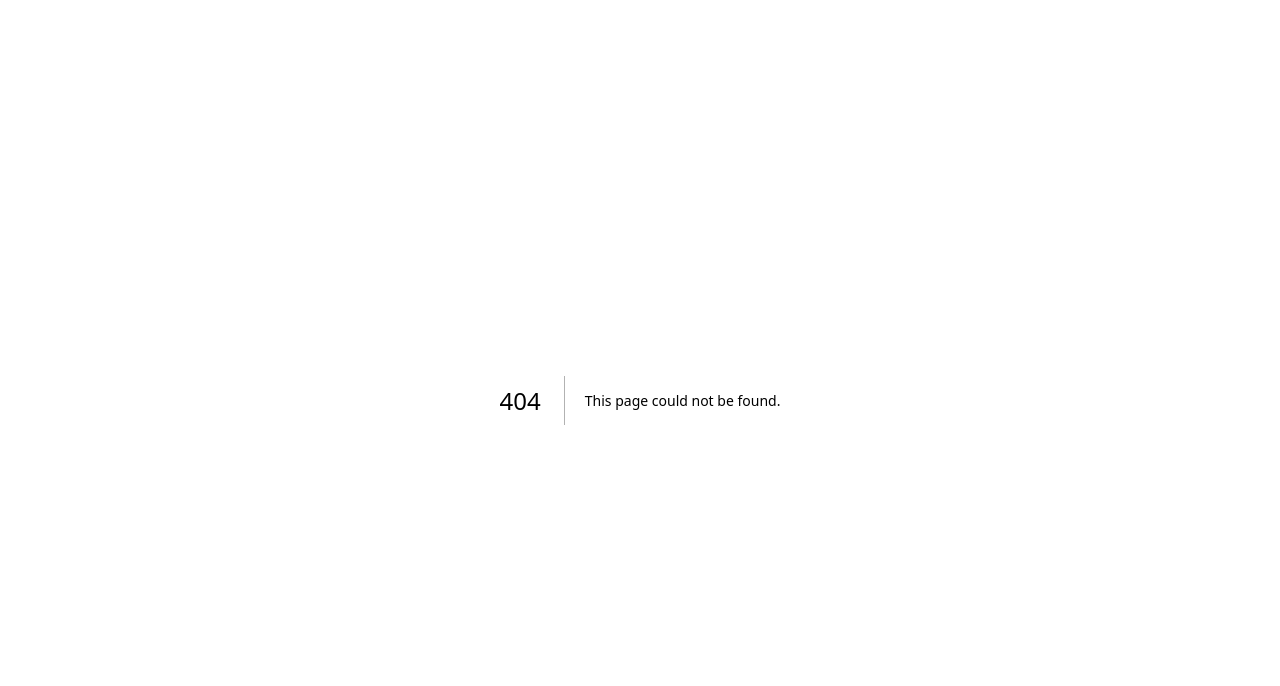
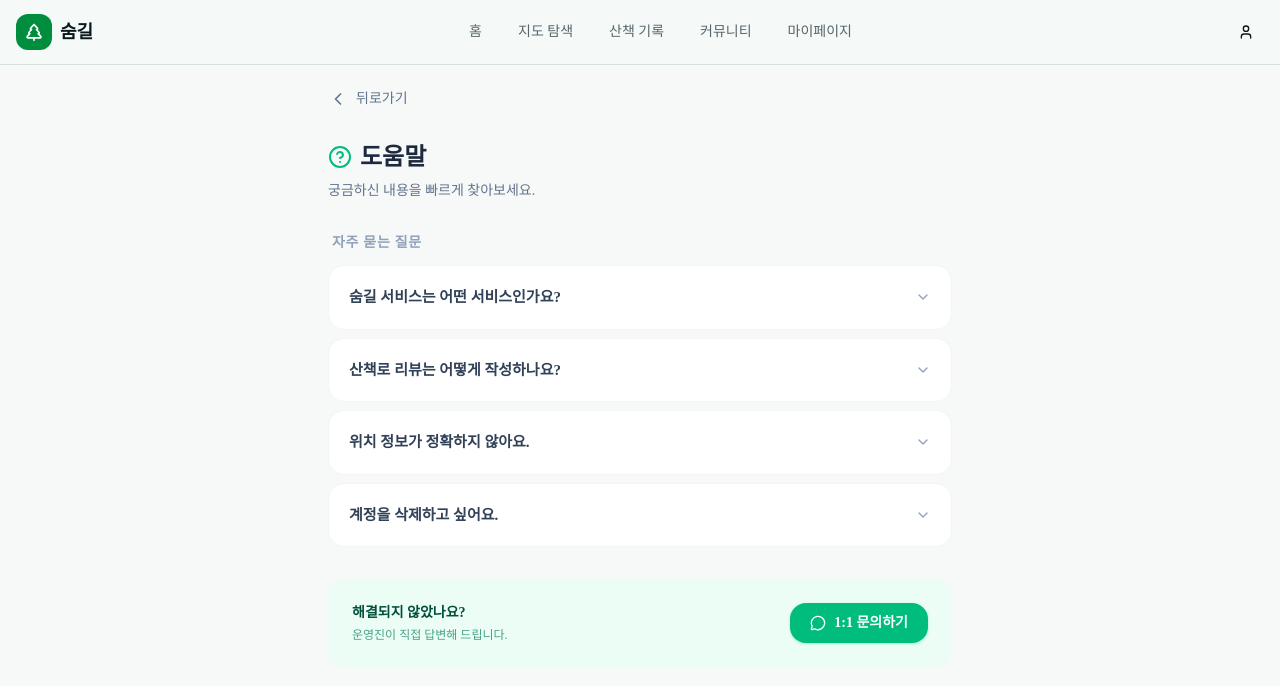
Before and after one commit to Sum-gil/Sum-Gil-FE, a Next.js app: page /settings/help in a window 1280 px wide. Before the commit this address had no page. Shown: the top 686 px of the page. Built offline with nearby package versions, Linux system fonts and the light colour scheme.

Commit message:
feat: 도움말, 개인정보 보호 페이지

```diff
--- /dev/null
+++ b/app/(main)/settings/help/page.tsx
@@ -0,0 +1,106 @@
+"use client"
+
+import { useState } from "react"
+import { HelpCircle, ChevronLeft, ChevronDown, MessageCircle, FileText } from "lucide-react"
+import Link from "next/link"
+import { cn } from "@/lib/utils" // Shadcn UI 기본 유틸 함수
+
+export default function HelpPage() {
+  const [openIndex, setOpenIndex] = useState<number | null>(null);
+
+  const faqs = [
+    {
+      question: "숨길 서비스는 어떤 서비스인가요?",
+      answer: "숨길은 도심 속 숨겨진 산책로와 공원을 추천하고, 사용자들이 직접 다녀온 후기와 사진을 공유하는 커뮤니티형 산책 플랫폼입니다."
+    },
+    {
+      question: "산책로 리뷰는 어떻게 작성하나요?",
+      answer: "지도 탭에서 원하는 장소를 선택하거나, 하단의 '기록' 메뉴를 통해 본인이 걸었던 경로와 함께 사진, 후기를 남기실 수 있습니다."
+    },
+    {
+      question: "위치 정보가 정확하지 않아요.",
+      answer: "GPS 신호가 약한 실내나 고층 빌딩 숲에서는 오차가 발생할 수 있습니다. 설정에서 위치 권한이 '항상 허용'으로 되어 있는지 확인해 주세요."
+    },
+    {
+      question: "계정을 삭제하고 싶어요.",
+      answer: "설정 > 개인정보 보호 메뉴 하단의 '계정 탈퇴' 버튼을 통해 진행하실 수 있습니다. 탈퇴 시 작성하신 모든 기록은 즉시 삭제됩니다."
+    }
+  ];
+
+  const toggleFaq = (index: number) => {
+    setOpenIndex(openIndex === index ? null : index);
+  };
+
+  return (
+    <div className="max-w-2xl mx-auto p-6 space-y-8">
+      {/* 상단 네비게이션 */}
+      <Link href="/mypage" className="inline-flex items-center gap-2 text-slate-500 hover:text-slate-800 transition-colors">
+        <ChevronLeft className="w-5 h-5" />
+        <span className="text-sm font-medium">뒤로가기</span>
+      </Link>
+
+      {/* 헤더 섹션 */}
+      <div className="space-y-2">
+        <div className="flex items-center gap-2">
+          <HelpCircle className="w-6 h-6 text-emerald-500" />
+          <h1 className="text-2xl font-bold text-slate-800">도움말</h1>
+        </div>
+        <p className="text-slate-500 text-sm">궁금하신 내용을 빠르게 찾아보세요.</p>
+      </div>
+
+      {/* FAQ 아코디언 리스트 */}
+      <div className="space-y-3">
+        <h2 className="text-sm font-bold text-slate-400 px-1 uppercase tracking-wider">자주 묻는 질문</h2>
+        <div className="grid gap-2">
+          {faqs.map((faq, i) => (
+            <div
+              key={i}
+              className={cn(
+                "group bg-white border border-slate-100 rounded-2xl overflow-hidden transition-all duration-200",
+                openIndex === i ? "ring-1 ring-emerald-500 border-emerald-500 shadow-md shadow-emerald-500/5" : "hover:border-slate-200"
+              )}
+            >
+              <button
+                onClick={() => toggleFaq(i)}
+                className="w-full flex items-center justify-between p-5 text-left outline-none"
+              >
+                <span className={cn(
+                  "font-semibold text-[15px] transition-colors",
+                  openIndex === i ? "text-emerald-600" : "text-slate-700"
+                )}>
+                  {faq.question}
+                </span>
+                <ChevronDown className={cn(
+                  "w-4 h-4 text-slate-400 transition-transform duration-300",
+                  openIndex === i && "rotate-180 text-emerald-500"
+                )} />
+              </button>
+
+              {/* 답변 영역 (애니메이션 효과) */}
+              <div className={cn(
+                "overflow-hidden transition-all duration-300 ease-in-out",
+                openIndex === i ? "max-h-40 opacity-100" : "max-h-0 opacity-0"
+              )}>
+                <div className="px-5 pb-5 pt-1 text-sm text-slate-500 leading-relaxed border-t border-slate-50 mt-1">
+                  {faq.answer}
+                </div>
+              </div>
+            </div>
+          ))}
+        </div>
+      </div>
+
+      {/* 하단 추가 문의 섹션 */}
+      <div className="bg-emerald-50 rounded-2xl p-6 flex flex-col md:flex-row items-center justify-between gap-4">
+        <div className="space-y-1 text-center md:text-left">
+          <h3 className="font-bold text-emerald-900 text-sm">해결되지 않았나요?</h3>
+          <p className="text-emerald-700/70 text-xs">운영진이 직접 답변해 드립니다.</p>
+        </div>
+        <button className="flex items-center gap-2 bg-emerald-500 text-white px-5 py-2.5 rounded-xl font-bold text-sm hover:bg-emerald-600 transition-all shadow-sm shadow-emerald-200">
+          <MessageCircle className="w-4 h-4" />
+          1:1 문의하기
+        </button>
+      </div>
+    </div>
+  )
+}
--- /dev/null
+++ b/app/(main)/settings/privacy/page.tsx
@@ -0,0 +1,62 @@
+"use client"
+
+import { Shield, ChevronLeft, Lock, EyeOff } from "lucide-react"
+import Link from "next/link"
+
+export default function PrivacyPage() {
+  return (
+    <div className="max-w-2xl mx-auto p-6 space-y-6">
+      <Link href="/mypage" className="inline-flex items-center gap-2 text-slate-500 hover:text-slate-800 transition-colors mb-2">
+        <ChevronLeft className="w-5 h-5" />
+        <span className="text-sm font-medium">뒤로가기</span>
+      </Link>
+
+      <div className="space-y-3">
+        <div className="flex items-center gap-2">
+          <div className="w-10 h-10 rounded-xl bg-emerald-50 flex items-center justify-center">
+            <Shield className="w-6 h-6 text-emerald-500" />
+          </div>
+          <h1 className="text-2xl font-bold text-slate-800">개인정보 보호</h1>
+        </div>
+        <p className="text-slate-400 text-sm leading-relaxed px-1">
+          숨길은 사용자의 위치 정보와 개인 데이터를 안전하게 보호하며, <br className="hidden md:block" />
+          투명한 운영을 약속드립니다.
+        </p>
+      </div>
+
+      <div className="bg-white rounded-3xl p-8 shadow-sm border border-slate-100 space-y-8">
+        <section className="flex gap-4">
+          <div className="mt-1">
+            <Lock className="w-5 h-5 text-emerald-500" />
+          </div>
+          <div className="space-y-2">
+            <h2 className="font-bold text-slate-800 text-lg">위치 정보 이용</h2>
+            <p className="text-sm text-slate-500 leading-relaxed">
+              사용자 주변의 최적화된 산책로 추천 및 정확한 경로 안내를 위해 위치 데이터를 활용합니다.
+              수집된 데이터는 서비스 이용 중에만 활성화되며, 별도로 저장되지 않습니다.
+            </p>
+          </div>
+        </section>
+
+        <div className="h-px bg-slate-50" />
+
+        <section className="flex gap-4">
+          <div className="mt-1">
+            <EyeOff className="w-5 h-5 text-emerald-500" />
+          </div>
+          <div className="space-y-2">
+            <h2 className="font-bold text-slate-800 text-lg">제3자 정보 제공</h2>
+            <p className="text-sm text-slate-500 leading-relaxed">
+              숨길은 사용자의 명시적인 동의 없이 개인정보를 외부에 판매하거나 제공하지 않습니다.
+              공공 데이터 API 활용 시에도 익명화된 정보만을 사용합니다.
+            </p>
+          </div>
+        </section>
+      </div>
+
+      <p className="text-center text-xs text-slate-400 pt-4">
+        최종 수정일: 2026년 3월 29일
+      </p>
+    </div>
+  )
+}
--- a/components/mypage/user-settings.tsx
+++ b/components/mypage/user-settings.tsx
@@ -2,13 +2,14 @@
 
 import { Settings, Bell, Shield, HelpCircle, LogOut, ChevronRight } from "lucide-react"
 import { Card, CardContent, CardHeader, CardTitle } from "@/components/ui/card"
+import Link from "next/link"
 import axios from "axios"
 
 export function UserSettings() {
   const settingsItems = [
     { icon: Bell, label: "알림 설정", href: "#" },
-    { icon: Shield, label: "개인정보 보호", href: "#" },
-    { icon: HelpCircle, label: "도움말", href: "#" },
+    { icon: Shield, label: "개인정보 보호", href: "/settings/privacy" },
+    { icon: HelpCircle, label: "도움말", href: "/settings/help" },
   ];
 
   const handleLogout = async (e: React.MouseEvent) => {
@@ -47,9 +48,11 @@ export function UserSettings() {
 
       <CardContent className="space-y-1 px-6">
         {settingsItems.map((item, index) => (
-          <div
+          /* ✅ 수정: 기존 <div>를 <Link>로 변경하여 클릭 시 실제 페이지 이동이 일어나도록 처리 */
+          <Link
             key={index}
-            className="flex items-center justify-between p-3 rounded-xl hover:bg-slate-50 transition-colors cursor-pointer group"
+            href={item.href}
+            className="flex items-center justify-between p-3 rounded-xl hover:bg-slate-50 transition-colors group cursor-pointer"
           >
             <div className="flex items-center gap-3">
               <div className="w-8 h-8 rounded-lg bg-slate-100 flex items-center justify-center group-hover:bg-white group-hover:shadow-sm transition-all">
@@ -60,7 +63,7 @@ export function UserSettings() {
               </span>
             </div>
             <ChevronRight className="w-4 h-4 text-slate-300 group-hover:text-slate-500 transition-transform group-hover:translate-x-0.5" />
-          </div>
+          </Link>
         ))}
 
         <button
@@ -69,6 +72,7 @@ export function UserSettings() {
           className="w-full flex items-center justify-between p-3 rounded-xl hover:bg-rose-50 transition-colors mt-4 group border border-transparent hover:border-rose-100 outline-none"
         >
           <div className="flex items-center gap-3">
+            {/* ✅ 수정: 아이콘이 상단에 치우치지 않도록 'flex items-center justify-center' 추가하여 정중앙 정렬 */}
             <div className="w-8 h-8 rounded-lg bg-rose-100 text-rose-500 group-hover:bg-rose-500 group-hover:text-white transition-colors flex items-center justify-center">
               <LogOut className="w-4 h-4" />
             </div>
```
